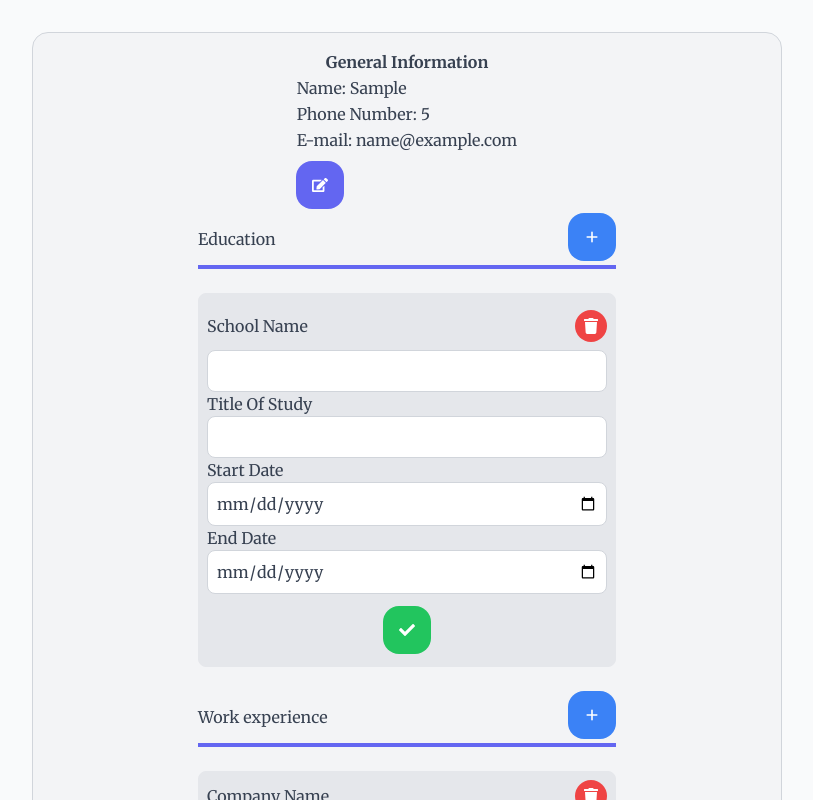
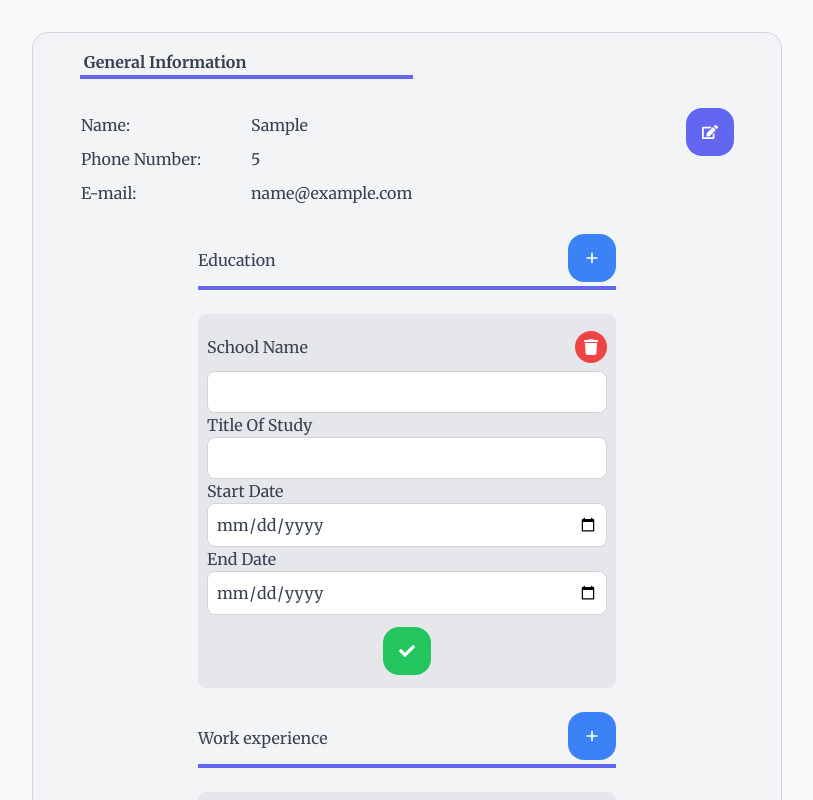
Before and after one commit to Piperski13/cv-application-generator, a React (Create React App) app: page / in a window 1280 px wide. Both pictures are taken after typing "Sample", "5", "name@example.com" into the empty fields and a click on the button 640 px from the left and 440 px from the top of the page. Shown: the top 800 px of the page, without its empty margins (233-1046 px from the left). Built offline with nearby package versions, Linux system fonts and the light colour scheme.

Commit message:
Education and info rendering style added

```diff
--- a/src/components/Buttons/Buttons.js
+++ b/src/components/Buttons/Buttons.js
@@ -27,7 +27,7 @@ export const EditButton = ({ onClick }) => (
   <button
     type="button"
     onClick={onClick}
-    className="bg-indigo-500 text-white p-4 my-2 mb-1 rounded-2xl hover:bg-blue-600"
+    className="bg-indigo-500 text-white p-4 my-2 mr-12 mb-1 max-h-12 rounded-2xl hover:bg-blue-600"
   >
     <FaEdit />
   </button>
--- a/src/components/EducationTable/EducationTable.js
+++ b/src/components/EducationTable/EducationTable.js
@@ -7,19 +7,24 @@ const EducationTable = (props) => {
   };
 
   return (
-    <>
+    <div className="w-[750px] flex justify-between mb-6 pl-12">
       <table>
         <thead>
+          <tr className="border-b-4 border-indigo-500">
+            <th className="text-left">Education</th>
+          </tr>
           <tr>
-            <th>Education</th>
+            <th className="pb-7"></th>
           </tr>
         </thead>
         <tbody>
           <RenderedEducation educationData={props.educationData.educations} />
         </tbody>
       </table>
-      <EditButton onClick={handleEdit} />
-    </>
+      <div className="flex items-center">
+        <EditButton onClick={handleEdit} />
+      </div>
+    </div>
   );
 };
 
--- a/src/components/EducationTable/RenderedEducation.js
+++ b/src/components/EducationTable/RenderedEducation.js
@@ -3,25 +3,21 @@ const RenderedEducation = (props) => {
     <>
       {props.educationData.map((education, index) => (
         <>
-          <tr key={`schoolName-${index}`}>
-            <td>
-              {education.schoolName.nameLabel}: {education.schoolName.value}
-            </td>
+          <tr key={`schoolName-${index}`} className="text-base/8">
+            <td className="w-[170px]">{education.schoolName.nameLabel}:</td>
+            <td>{education.schoolName.value}</td>
           </tr>
-          <tr key={`titleOfStudy-${index}`}>
-            <td>
-              {education.titleOfStudy.titleOfStudyLabel}: {education.titleOfStudy.value}
-            </td>
+          <tr key={`titleOfStudy-${index}`} className="text-base/8">
+            <td>{education.titleOfStudy.titleOfStudyLabel}: </td>
+            <td>{education.titleOfStudy.value}</td>
           </tr>
-          <tr key={`education-startDate-${index}`}>
-            <td>
-              {education.startDate.startDateLabel}: {education.startDate.value}
-            </td>
+          <tr key={`education-startDate-${index}`} className="text-base/8">
+            <td>{education.startDate.startDateLabel}:</td>
+            <td>{education.startDate.value}</td>
           </tr>
-          <tr key={`education-endDate-${index}`}>
-            <td>
-              {education.endDate.endDateLabel}: {education.endDate.value}
-            </td>
+          <tr key={`education-endDate-${index}`} className="text-base/8">
+            <td>{education.endDate.endDateLabel}:</td>
+            <td>{education.endDate.value}</td>
           </tr>
         </>
       ))}
--- a/src/components/InfoTable/InfoTable.js
+++ b/src/components/InfoTable/InfoTable.js
@@ -7,18 +7,23 @@ const InfoTable = (props) => {
   };
 
   return (
-    <div>
+    <div className="w-[750px] flex justify-between mb-6 pl-12">
       <table>
         <thead>
+          <tr className="border-b-4 border-indigo-500">
+            <th>General Information</th>
+          </tr>
           <tr>
-            <th>General Information</th>
+            <th className="pb-7"></th>
           </tr>
         </thead>
         <tbody>
           <RenderedInfo infoData={props.infoData} />
         </tbody>
       </table>
-      <EditButton onClick={handleEdit} />
+      <div className="flex items-center">
+        <EditButton onClick={handleEdit} />
+      </div>
     </div>
   );
 };
--- a/src/components/InfoTable/RenderedInfo.js
+++ b/src/components/InfoTable/RenderedInfo.js
@@ -2,10 +2,9 @@ const RenderedInfo = (props) => {
   return (
     <>
       {props.infoData.map((info, index) => (
-        <tr key={index}>
-          <td>
-            {info.label}: {info.value}
-          </td>
+        <tr key={index} className="text-base/8">
+          <td className="w-[170px]">{info.label}:</td>
+          <td>{info.value}</td>
         </tr>
       ))}
     </>
```
